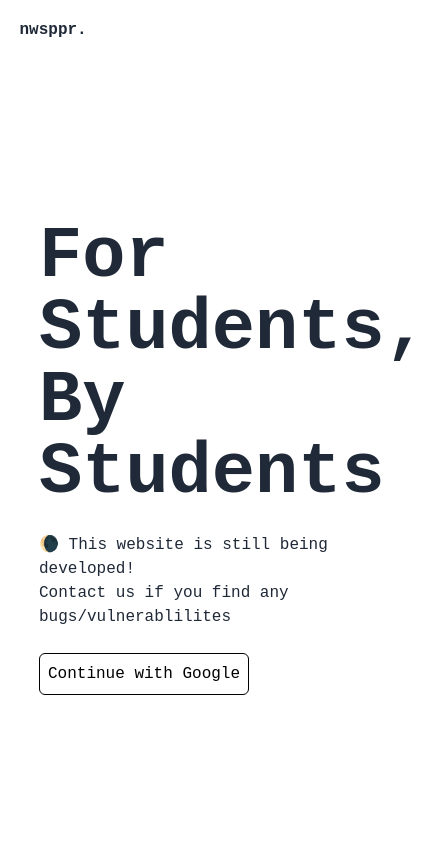
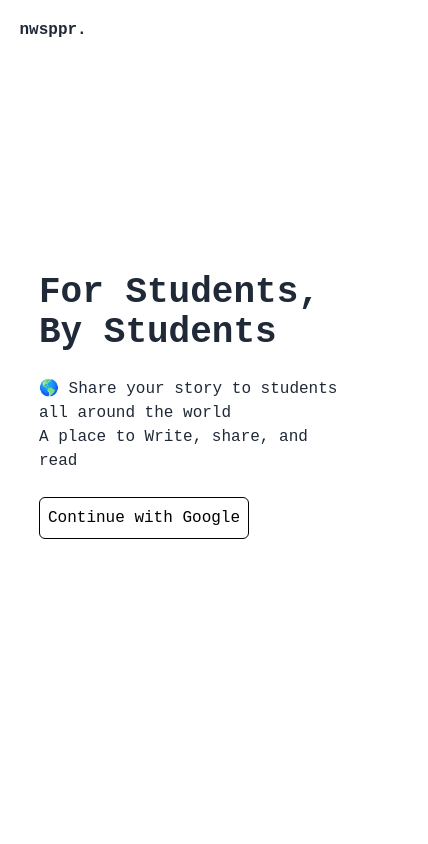
Before and after one commit to jchin9607/nwsppr, a React (Vite) app: page /auth in a window 390 px wide. Shown: the top 844 px of the page, 428 px wide, since content can reach past the window. Built offline with nearby package versions, Linux system fonts and the light colour scheme; no server answers; a web font is replaced by a local one.

Commit message:
mobile edit

```diff
--- a/src/article/ArticleAuthor.jsx
+++ b/src/article/ArticleAuthor.jsx
@@ -2,7 +2,7 @@ import React from 'react'
 import { UseProfileData } from '../hooks/UseProfileData'
 import { Link } from 'react-router-dom'
 
-const ArticleAuthor = ({useruid}) => {
+const ArticleAuthor = ({useruid, inArticle}) => {
     const {profileData, loading, error} = UseProfileData(useruid)
 
     if (loading) {
@@ -15,12 +15,12 @@ const ArticleAuthor = ({useruid}) => {
   return (
     <div className='flex items-center gap-6'>
         <div className="avatar not-prose">
-          <div className="w-20 rounded-full">
+          <div className="w-14 rounded-full">
             <img src={profileData.photoURL} />
           </div>
         </div>
         <div>
-       By: <Link to={'/p/' + profileData.uid}>{profileData.fullName}</Link>
+       {inArticle && "By:"} <Link to={'/p/' + profileData.uid}>{profileData.fullName}</Link>
        </div>
     </div>
   )
--- a/src/pages/Article.jsx
+++ b/src/pages/Article.jsx
@@ -84,7 +84,7 @@ const Article = ({loggedIn}) => {
       className='prose prose-sm sm:prose lg:prose-lg w-full h-full object-cover mt-[30px]'
       />
       <div className="prose prose-sm sm:prose lg:prose-lg w-full my-[30px] h-[100px]">
-        <ArticleAuthor useruid={cachedData.author} />
+        <ArticleAuthor useruid={cachedData.author} inArticle={true} />
         {loggedIn ? <Likes article={cachedData} articleId={articleId}/>
 
         :
--- a/src/pages/Auth.jsx
+++ b/src/pages/Auth.jsx
@@ -3,15 +3,15 @@ import Login from '../components/Auth/Login'
 
 const Auth = () => {
   return (
-    <div className=" w-[100%] flex items-center  px-[10vw] flex-col min-h-[200vh] justify-around half:flex-row  half:min-h-[90vh]  half:justify-center">
+    <div className=" w-[100%] flex items-center  px-[10vw] flex-col min-h-[200vh] justify-around pb-0 half:flex-row  half:min-h-[100vh]  half:justify-center half:pb-[5%]">
       <div className="flex flex-col gap-6 h-full w-full half:w-[55%] ">
         <div>
           <h3 className="text-2xl font-bold hidden half:block">Nwsppr.</h3>
-          <h1 className="text-7xl font-bold">For Students,</h1>
-          <h1 className="text-7xl font-bold">By Students</h1>
+          <h1 className="text-4xl font-bold sm:text-7xl">For Students,</h1>
+          <h1 className="text-4xl font-bold sm:text-7xl">By Students</h1>
         </div>
-        <div><p>🌘 This website is still being developed! </p>
-        <p>Contact us if you find any bugs/vulnerablilites </p>
+        <div><p>🌎 Share your story to students all around the world </p>
+        <p>A place to Write, share, and read </p>
         </div>
 
         <div className='w-[300px]'>
--- a/src/pages/Home.jsx
+++ b/src/pages/Home.jsx
@@ -5,7 +5,7 @@ import { db } from '../firebase/firebase';
 import {  useState, useEffect } from 'react';
 import { getDocs } from 'firebase/firestore';
 import UsePopularityAlgorithm from '../hooks/UsePopularityAlgorithm.js';
-
+import ArticleAuthor from '../article/ArticleAuthor.jsx';
 
 
 
@@ -148,7 +148,8 @@ const Home = () => {
         </div>
         <div className='w-1/4  pl-[3%] h-[100%] flex-col hidden lg:flex'>
           <h1 className="">Recommended Users</h1>
-          <h1 className="">Suggested Post</h1>
+            <ArticleAuthor useruid="zfT5WjRouGQKEH1rXWeszeWZJdr2" inArticle={false}/>
+          {/* <h1 className="">Suggested Post</h1> */}
         </div>
       </div>
 
```
